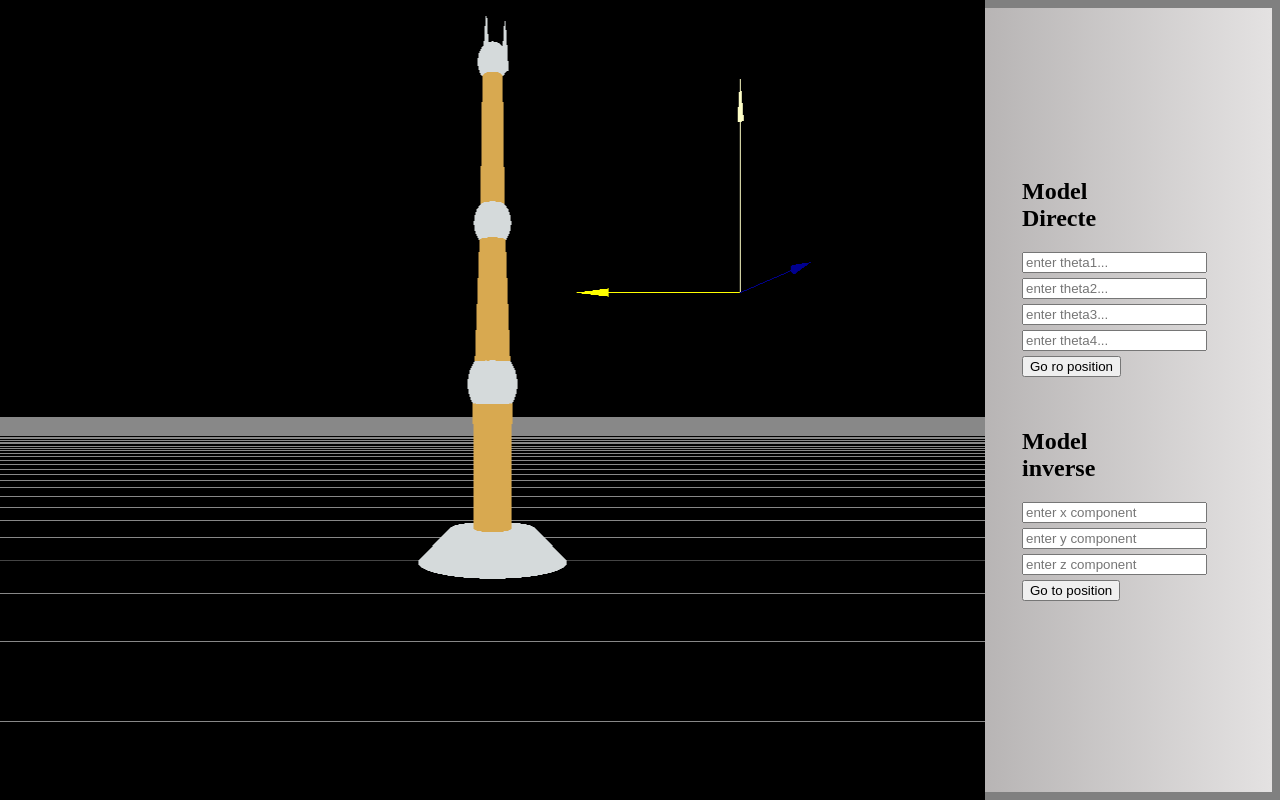
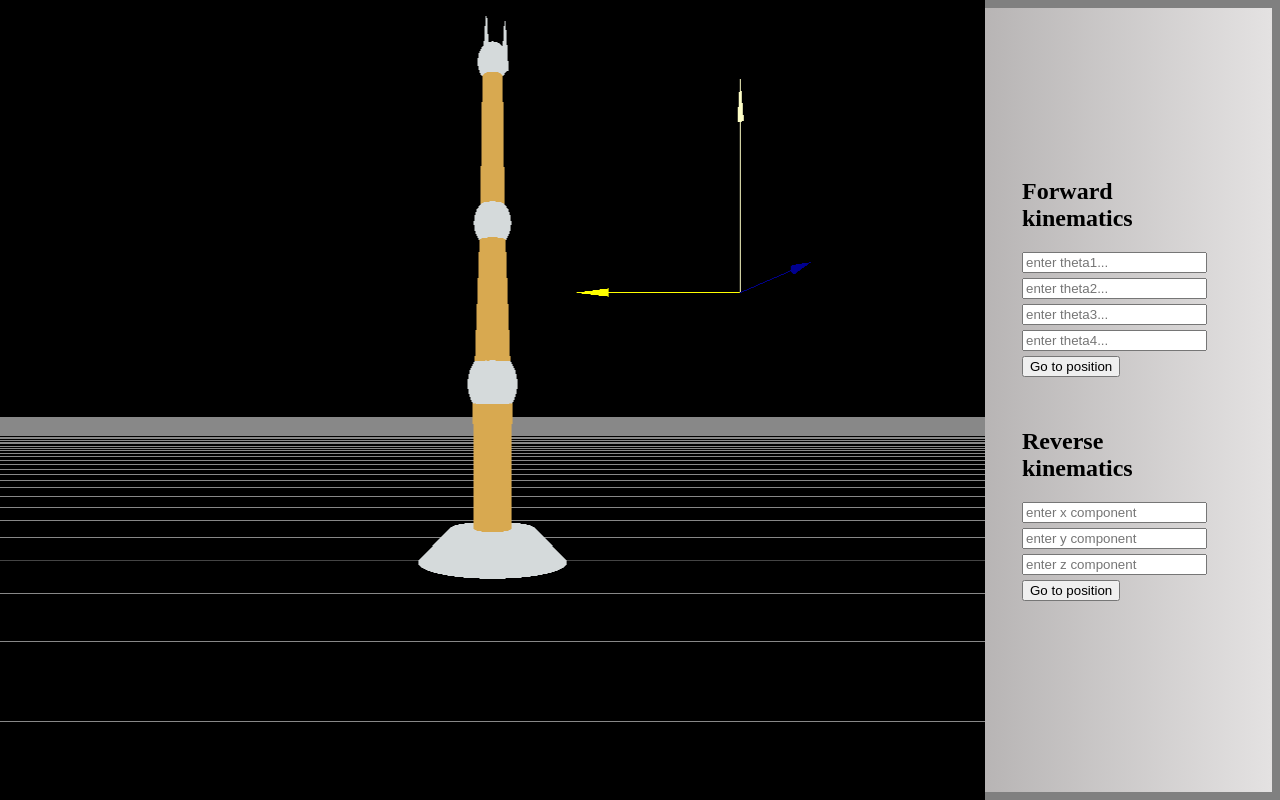
Before and after one commit to anouar1073/Robotic-Arm, a plain HTML site: page index.html in a window 1280 px wide. Drawn offline with nearby package versions, Linux system fonts and the light colour scheme; animation ran at ten frames a second.

Commit message:
Update index.html
some minor changes ( language)

```diff
--- a/index.html
+++ b/index.html
@@ -10,20 +10,18 @@
 	<body>
 		<script type="text/javascript" src="includes/three.js"></script>
 		<script type="text/javascript" src="includes/TrackballControls.js"></script>
-		<script type="text/javascript" src="includes/OBJLoader.js"></script>
-		<script type="text/javascript" src="includes/MTLLoader.js"></script>
 	<div id="parent">
 		<div id= "container">
         	<div id="angles_box">
-				<h2 class="title">Model Directe</h3>
+				<h2 class="title">Forward kinematics</h3>
 					<input class="input" type="text" placeholder="enter theta1..." id="theta1">
 					<input class="input" type="text" placeholder="enter theta2..." id="theta2">
 					<input class="input"  type="text" placeholder="enter theta3..." id="theta3">
 					<input class="input"  type="text" placeholder="enter theta4..." id="theta4">
-					<button class="input"  type="button" onclick="getInputValue1();">Go ro position</button>
+					<button class="input"  type="button" onclick="getInputValue1();">Go to position</button>
 			</div>
 			<div id ="positions_box">
-				<h2 class="title">Model inverse</h2>
+				<h2 class="title">Reverse kinematics</h2>
 					<input class="input" type="text" placeholder="enter x component" id="x_0">
 					<input class="input" type="text" placeholder="enter y component" id="y_0">
 					<input class="input" type="text" placeholder="enter z component" id="z_0">
```
